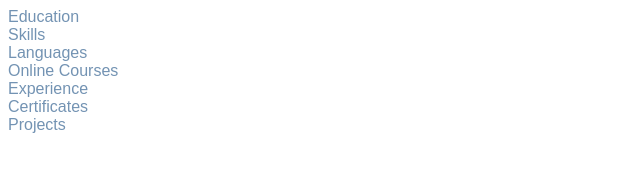
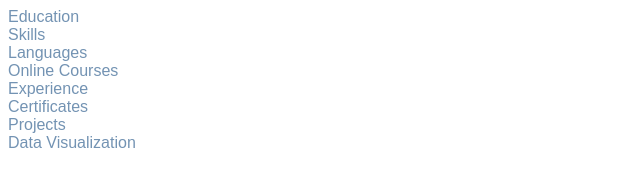
Before and after one commit to AdithyaChalla12/Resume, a plain HTML site: page Profile.html in a window 1280 px wide. Shown: the whole page, without its empty margins (0-640 px from the left). Drawn offline with Linux system fonts and the light colour scheme.

Commit message:
Update Profile.html

```diff
--- a/Profile.html
+++ b/Profile.html
@@ -11,6 +11,7 @@
             <a href ="experience.html" target="right">Experience</a></br>
             <a href ="certificates.html" target="leftdown">Certificates</a></br>
             <a href ="projects.html" target="leftdown">Projects</a></br>
+            <a href ="visualization.html" target="right">Data Visualization</a></br>
 </body>
 </body>
 </html>
```
